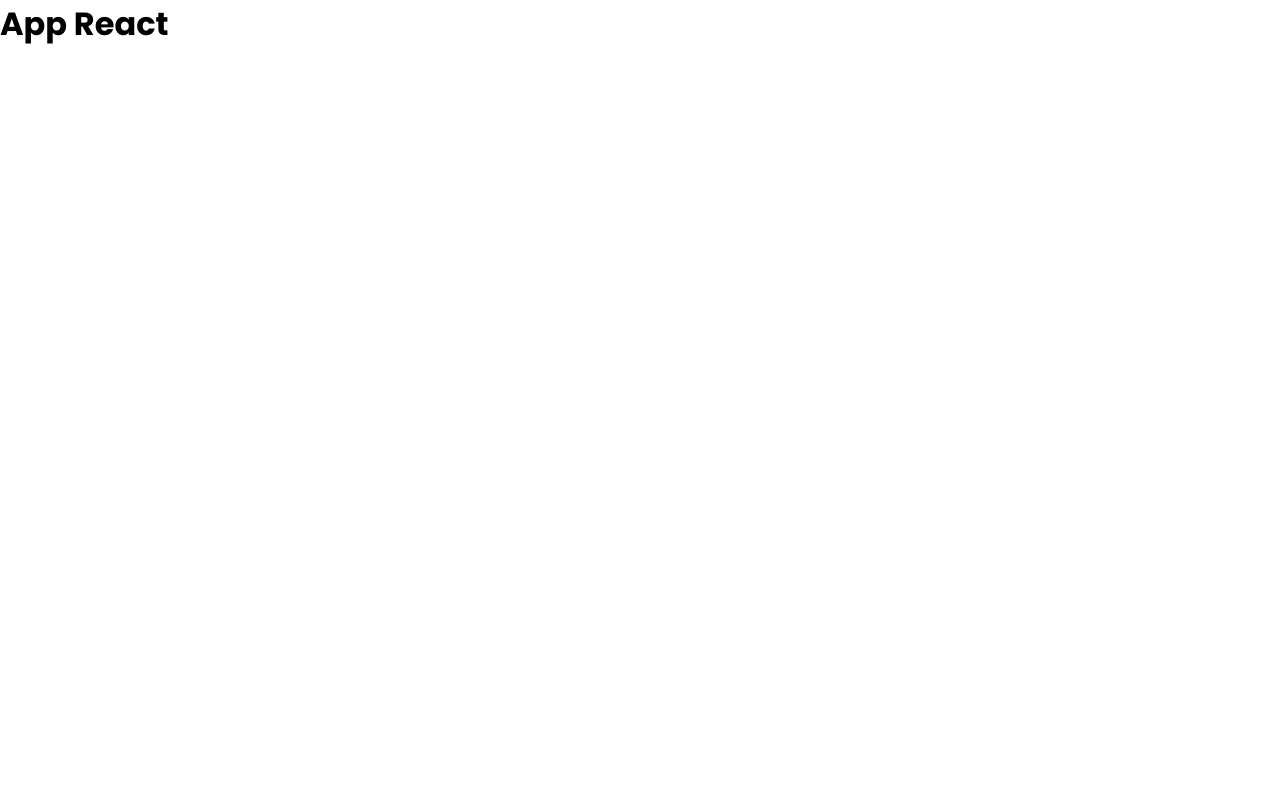
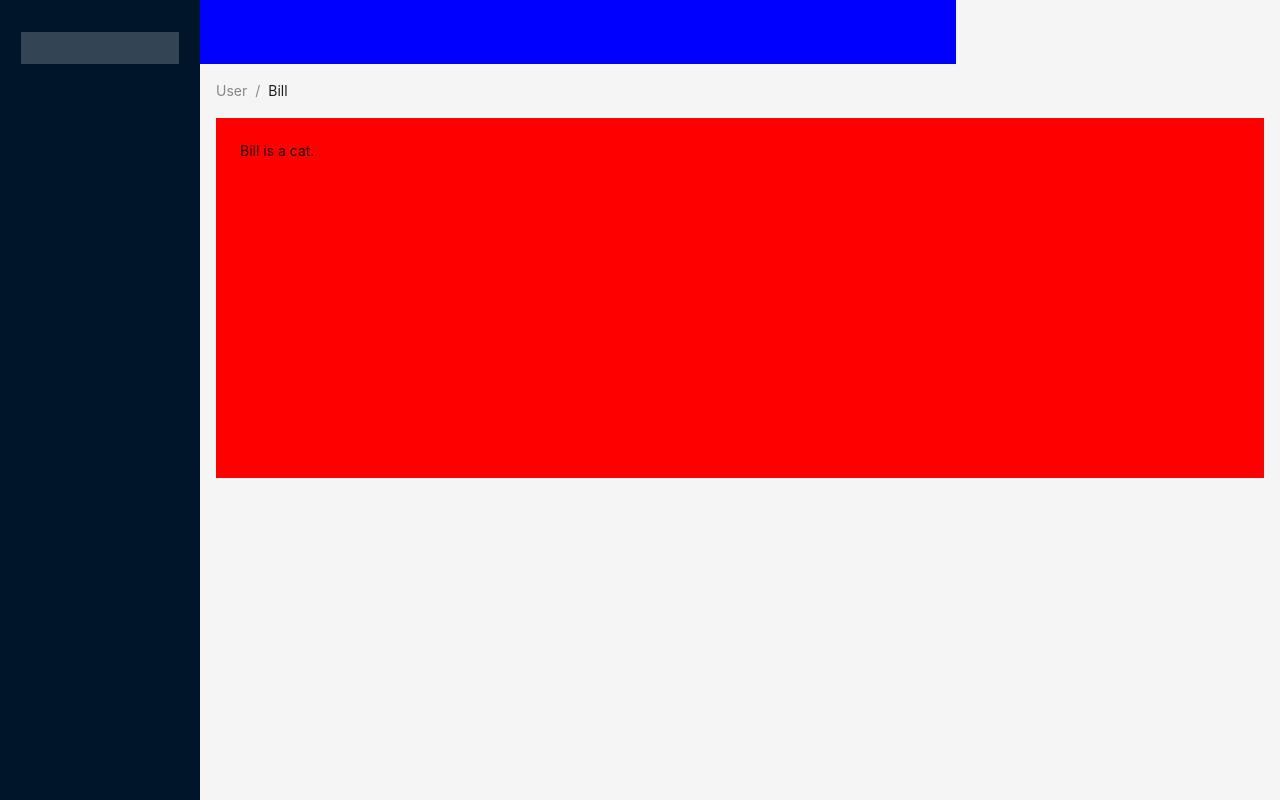
Before and after one commit to jeremyv59/poke-collection-manager, a React (Create React App) app: page / in a window 1280 px wide. Built offline with nearby package versions, Linux system fonts and the light colour scheme.

Commit message:
create all main components

```diff
--- a/src/App.tsx
+++ b/src/App.tsx
@@ -1,5 +1,6 @@
 import React from "react";
 import { ThemeProvider } from "styled-components";
+import Dashboard from "./components/dashboard/Dashboard";
 import GlobalStyles from "./styles/GlobalStyles";
 import { theme } from "./styles/Theme";
 
@@ -7,7 +8,7 @@ const App: React.FC = () => {
   return (
     <ThemeProvider theme={theme}>
       <GlobalStyles />
-      <h1>App React</h1>
+      <Dashboard />
     </ThemeProvider>
   );
 };
--- /dev/null
+++ b/src/components/dashboard/Dashboard.tsx
@@ -0,0 +1,34 @@
+import React from "react";
+import { Breadcrumb, Layout } from "antd";
+import { DashboardLayout } from "./dashboard_styled";
+import Sidebar from "../sidebar/Sidebar";
+
+const { Header, Content } = Layout;
+
+const Dashboard = () => {
+  return (
+    <DashboardLayout>
+      <Sidebar />
+      <Layout className="site-layout">
+        <Header style={{ padding: 0, background: "blue", width: "70%" }} />
+        <Content style={{ margin: "0 16px" }}>
+          <Breadcrumb style={{ margin: "16px 0" }}>
+            <Breadcrumb.Item>User</Breadcrumb.Item>
+            <Breadcrumb.Item>Bill</Breadcrumb.Item>
+          </Breadcrumb>
+          <div
+            style={{
+              padding: 24,
+              minHeight: 360,
+              background: "red",
+            }}
+          >
+            Bill is a cat.
+          </div>
+        </Content>
+      </Layout>
+    </DashboardLayout>
+  );
+};
+
+export default Dashboard;
--- /dev/null
+++ b/src/components/dashboard/dashboard_styled.tsx
@@ -0,0 +1,6 @@
+import styled from "styled-components";
+import { Layout } from "antd";
+
+export const DashboardLayout = styled(Layout)`
+  min-height: 100vh;
+`;
--- /dev/null
+++ b/src/components/sidebar/Sidebar.tsx
@@ -0,0 +1,21 @@
+import React from "react";
+import { Layout, Menu } from "antd";
+import { SidebarHeader, SidebarLogo } from "./sidebar_styled";
+// import logo from "../../assets/Pokemon.jpg";
+
+const Sidebar: React.FC = () => {
+  return (
+    <Layout.Sider
+      collapsible
+      breakpoint={"lg"}
+      collapsedWidth={80}
+      trigger={null}
+    >
+      <SidebarHeader>
+        <SidebarLogo />
+      </SidebarHeader>
+      <Menu defaultSelectedKeys={["1"]} mode="inline" />
+    </Layout.Sider>
+  );
+};
+export default Sidebar;
--- /dev/null
+++ b/src/components/sidebar/sidebar_styled.tsx
@@ -0,0 +1,9 @@
+import styled from "styled-components";
+
+export const SidebarHeader = styled.div`
+  height: 32px;
+  margin: 2rem 1.3rem 2.8rem;
+  background: rgba(255, 255, 255, 0.2);
+`;
+
+export const SidebarLogo = styled.img``;
--- a/src/styles/GlobalStyles.ts
+++ b/src/styles/GlobalStyles.ts
@@ -17,7 +17,7 @@ const GlobalStyles = createGlobalStyle<ThemeType>`
   body {
     background-color:${({ theme }) => theme.colors.white};
     font-family: Poppins, sans-serif;
-    min-height : 100vh;
+    width : 100%;
   }
 `;
 
```
Also changed, not shown: src/components/body/Body.tsx (added, +8 -0 lines), src/components/body/body_styled.tsx (added, +7 -0 lines), src/assets/Pokemon.jpg (added).
